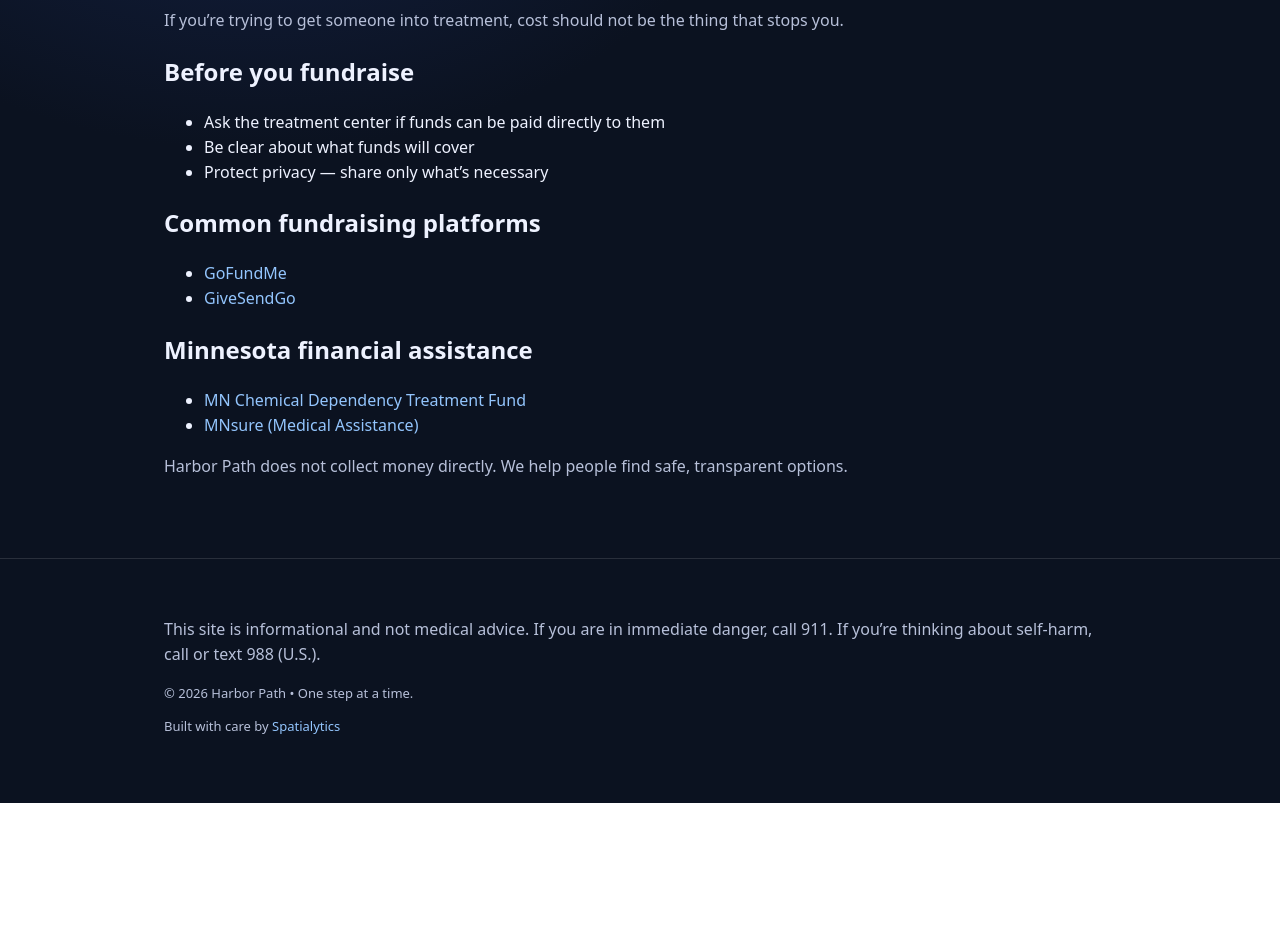
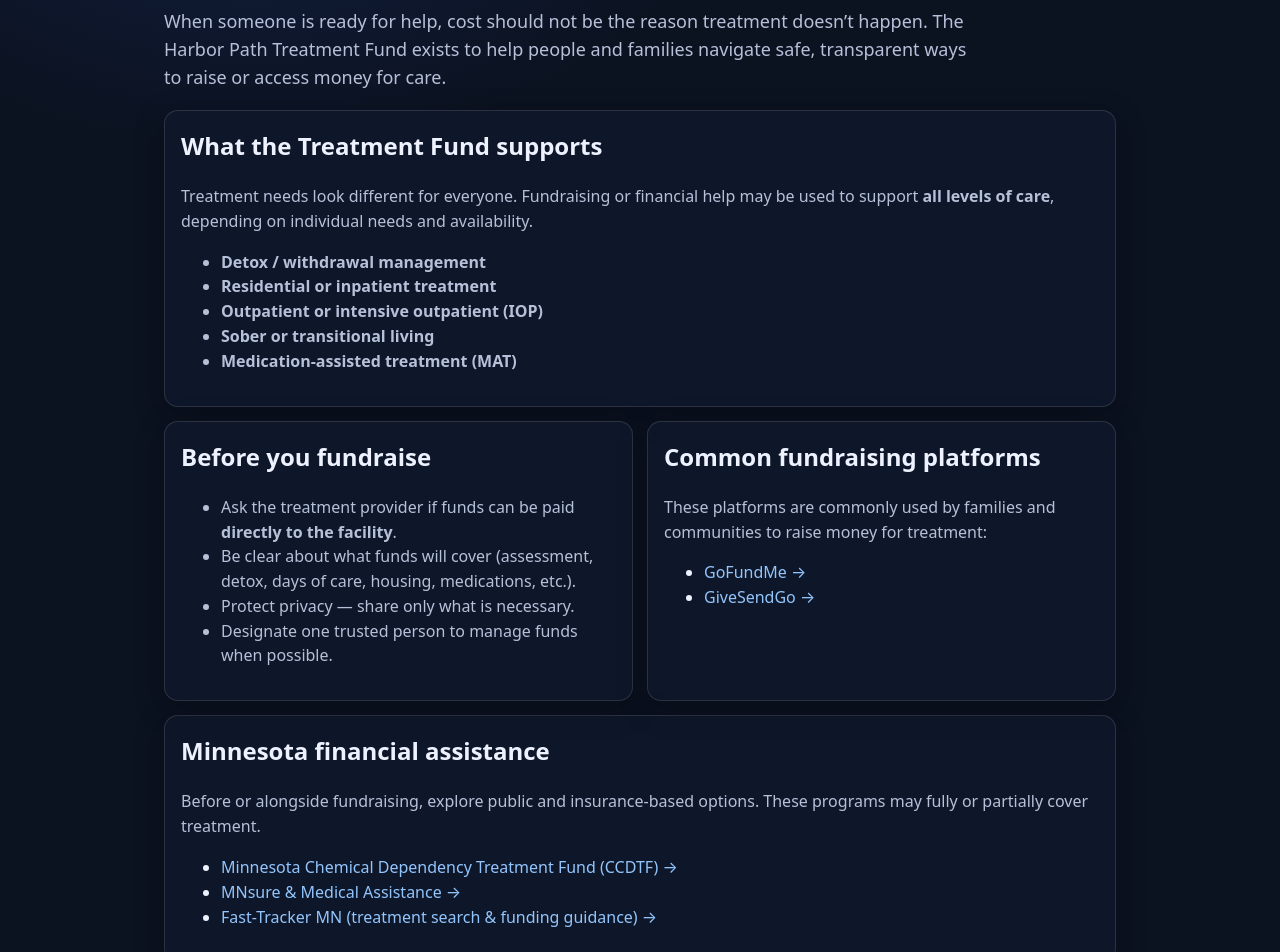
Before and after one commit to KristineMK72/HARBOR-PATH, a Next.js app: page /fundraising in a window 1280 px wide. Shown: the part 180-1132 px from the top of the page. Before the commit the page ends 983 px from the top, so only its background shows below. Built offline with nearby package versions, Linux system fonts and the light colour scheme.

Commit message:
Update page.tsx

```diff
--- a/app/fundraising/page.tsx
+++ b/app/fundraising/page.tsx
@@ -1,56 +1,124 @@
 import Container from "../../components/Container";
 
-export default function FundraisingPage() {
+export default function TreatmentFund() {
   return (
     <Container>
-      <h1>Fundraising for treatment</h1>
-      <p className="muted">
-        If you’re trying to get someone into treatment, cost should not be the
-        thing that stops you.
+      <h1>Treatment Fund</h1>
+
+      <p className="muted" style={{ fontSize: 18, maxWidth: 820 }}>
+        When someone is ready for help, cost should not be the reason treatment
+        doesn’t happen. The Harbor Path Treatment Fund exists to help people and
+        families navigate safe, transparent ways to raise or access money for
+        care.
       </p>
 
-      <h2>Before you fundraise</h2>
-      <ul>
-        <li>Ask the treatment center if funds can be paid directly to them</li>
-        <li>Be clear about what funds will cover</li>
-        <li>Protect privacy — share only what’s necessary</li>
+      <div className="card cardWide" style={{ marginTop: 14 }}>
+        <h2 style={{ marginTop: 0 }}>What the Treatment Fund supports</h2>
+        <p className="muted">
+          Treatment needs look different for everyone. Fundraising or financial
+          help may be used to support <strong>all levels of care</strong>,
+          depending on individual needs and availability.
+        </p>
+
+        <ul className="muted">
+          <li><strong>Detox / withdrawal management</strong></li>
+          <li><strong>Residential or inpatient treatment</strong></li>
+          <li><strong>Outpatient or intensive outpatient (IOP)</strong></li>
+          <li><strong>Sober or transitional living</strong></li>
+          <li><strong>Medication-assisted treatment (MAT)</strong></li>
         </ul>
+      </div>
 
-      <h2>Common fundraising platforms</h2>
+      <div className="grid" style={{ marginTop: 14 }}>
+        <div className="card">
+          <h2 style={{ marginTop: 0 }}>Before you fundraise</h2>
+          <ul className="muted">
+            <li>
+              Ask the treatment provider if funds can be paid{" "}
+              <strong>directly to the facility</strong>.
+            </li>
+            <li>
+              Be clear about what funds will cover (assessment, detox, days of
+              care, housing, medications, etc.).
+            </li>
+            <li>
+              Protect privacy — share only what is necessary.
+            </li>
+            <li>
+              Designate one trusted person to manage funds when possible.
+            </li>
+          </ul>
+        </div>
+
+        <div className="card">
+          <h2 style={{ marginTop: 0 }}>Common fundraising platforms</h2>
+          <p className="muted">
+            These platforms are commonly used by families and communities to
+            raise money for treatment:
+          </p>
           <ul>
             <li>
-          <a href="https://www.gofundme.com/" target="_blank">
-            GoFundMe
+              <a href="https://www.gofundme.com/" target="_blank" rel="noreferrer">
+                GoFundMe →
               </a>
             </li>
             <li>
-          <a href="https://www.givesendgo.com/" target="_blank">
-            GiveSendGo
+              <a
+                href="https://www.givesendgo.com/"
+                target="_blank"
+                rel="noreferrer"
+              >
+                GiveSendGo →
               </a>
             </li>
           </ul>
+        </div>
+      </div>
 
-      <h2>Minnesota financial assistance</h2>
+      <div className="card cardWide" style={{ marginTop: 14 }}>
+        <h2 style={{ marginTop: 0 }}>Minnesota financial assistance</h2>
+        <p className="muted">
+          Before or alongside fundraising, explore public and insurance-based
+          options. These programs may fully or partially cover treatment.
+        </p>
+
         <ul>
           <li>
             <a
               href="https://mn.gov/dhs/people-we-serve/adults/health-care/alcohol-drugs-addictions/programs-and-services/ccdtf.jsp"
               target="_blank"
+              rel="noreferrer"
             >
-            MN Chemical Dependency Treatment Fund
+              Minnesota Chemical Dependency Treatment Fund (CCDTF) →
             </a>
           </li>
           <li>
-          <a href="https://www.mnsure.org/" target="_blank">
-            MNsure (Medical Assistance)
+            <a href="https://www.mnsure.org/" target="_blank" rel="noreferrer">
+              MNsure & Medical Assistance →
+            </a>
+          </li>
+          <li>
+            <a href="https://fasttrackermn.org/" target="_blank" rel="noreferrer">
+              Fast-Tracker MN (treatment search & funding guidance) →
             </a>
           </li>
         </ul>
+      </div>
 
+      <div className="card cardWide" style={{ marginTop: 14 }}>
+        <h2 style={{ marginTop: 0 }}>Transparency & trust</h2>
         <p className="muted">
-        Harbor Path does not collect money directly. We help people find safe,
-        transparent options.
+          Harbor Path does <strong>not</strong> collect or manage money directly.
+          Our role is to help individuals and families find ethical, transparent
+          options to access care.
         </p>
+
+        <p className="muted small">
+          Whenever possible, funds should be paid directly to treatment providers
+          and documented clearly. This protects both the person seeking care and
+          those offering support.
+        </p>
+      </div>
     </Container>
   );
 }
```
Lines whose indentation alone changed are shown as unchanged.
